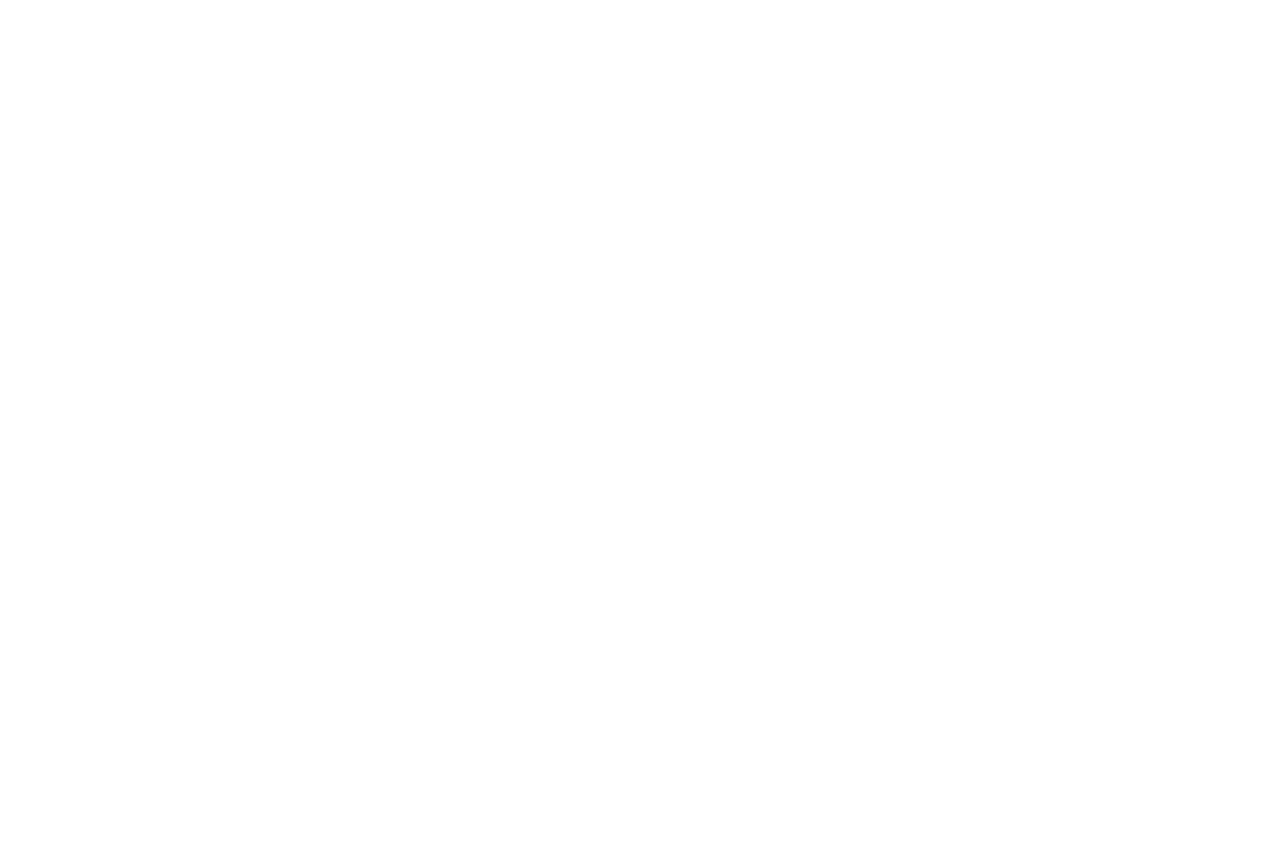
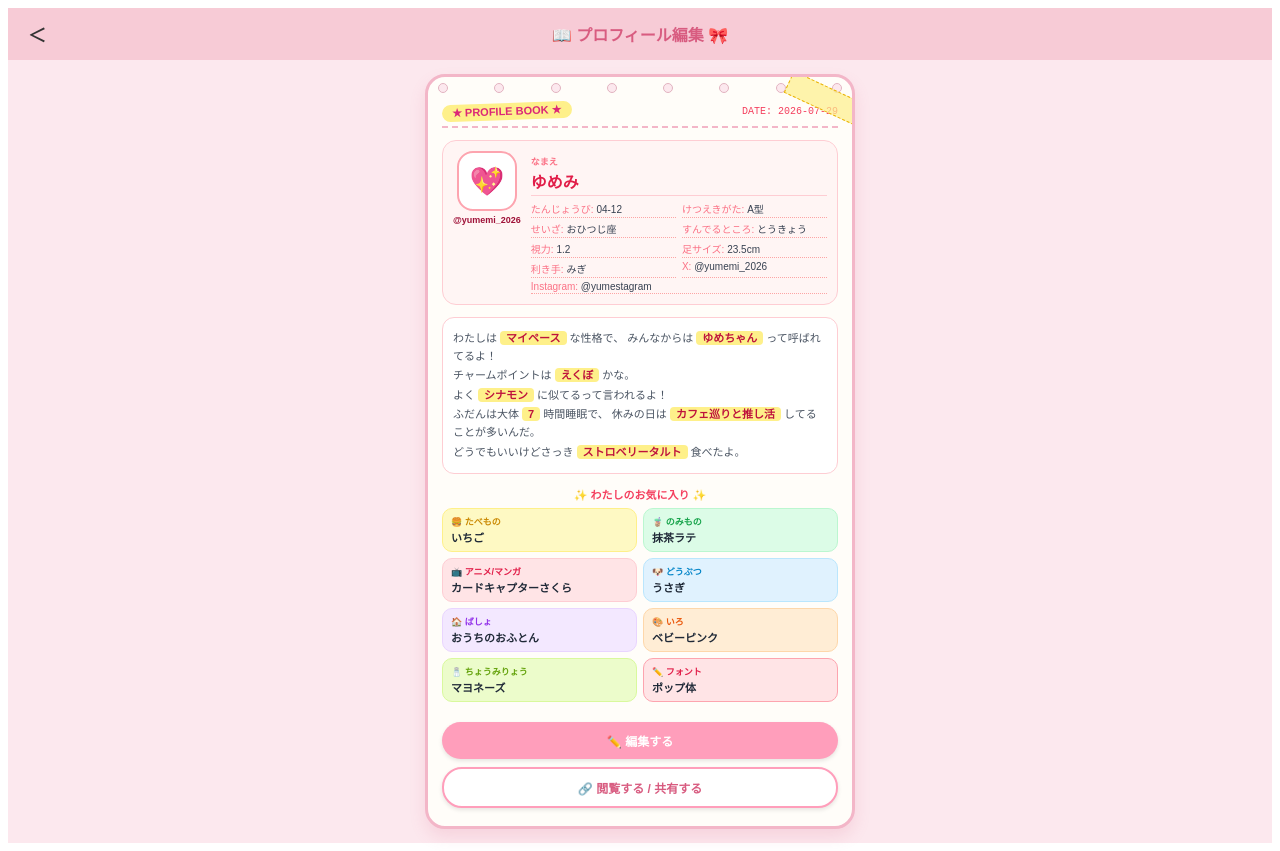
Before and after one commit to okome7/group5-name-web-app, a Vue app: page /profile-edit in a window 1280 px wide. Before the commit this address had no page. Before the commit the page ends 800 px from the top, so only its background shows below. Built offline with nearby package versions, Linux system fonts and the light colour scheme.

Commit message:
正しい画面遷移修正

```diff
--- a/src/router/index.js
+++ b/src/router/index.js
@@ -44,7 +44,7 @@
       component: SelfDiagnosisResultView,
     },
     {
-      path: "/profile/create",
+      path: "/profile-edit",
       name: "profile-creation",
       component: ProfileCreationView,
     },
--- a/src/views/ProfileCreationView.vue
+++ b/src/views/ProfileCreationView.vue
@@ -458,7 +458,7 @@
 });
 
 const goToTop = () => {
-  router.push("/");
+  router.push("/top");
 };
 
 const toggleEditMode = () => {
@@ -468,6 +468,7 @@
 
 const handleShare = () => {
   alert("プロフィールの共有リンクをコピーしました！");
+  router.push({ name: "ProfileExchanging" });
 };
 </script>
 
```
